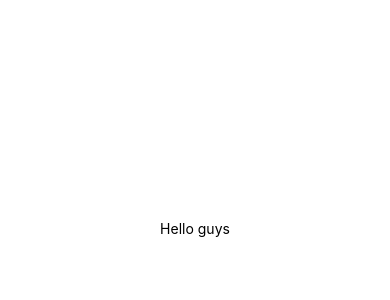
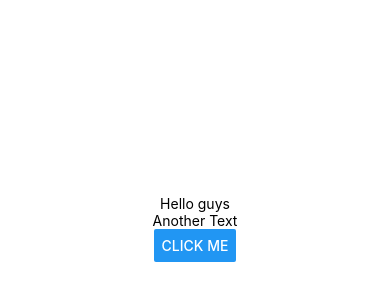
Before and after one commit to mycvlnn/React-Native-Udemy, a React Native app: screen / in a window 390 px wide. Shown: the part 194-494 px from the top of the page. Built offline with nearby package versions, Linux system fonts and the light colour scheme.

Commit message:
1. working with core component

```diff
--- a/App.js
+++ b/App.js
@@ -1,10 +1,12 @@
-import { StatusBar } from 'expo-status-bar';
-import { StyleSheet, Text, View } from 'react-native';
+import { StatusBar } from "expo-status-bar";
+import { StyleSheet, Text, View, Button } from "react-native";
 
 export default function App() {
   return (
     <View style={styles.container}>
       <Text>Hello guys</Text>
+      <Text>Another Text</Text>
+      <Button title="Click me" />
       <StatusBar style="auto" />
     </View>
   );
@@ -13,8 +15,8 @@
 const styles = StyleSheet.create({
   container: {
     flex: 1,
-    backgroundColor: '#fff',
-    alignItems: 'center',
-    justifyContent: 'center',
+    backgroundColor: "#fff",
+    alignItems: "center",
+    justifyContent: "center",
   },
 });
```
Also changed, not shown: 1 other file (tests, documents, lock files or other folders).
